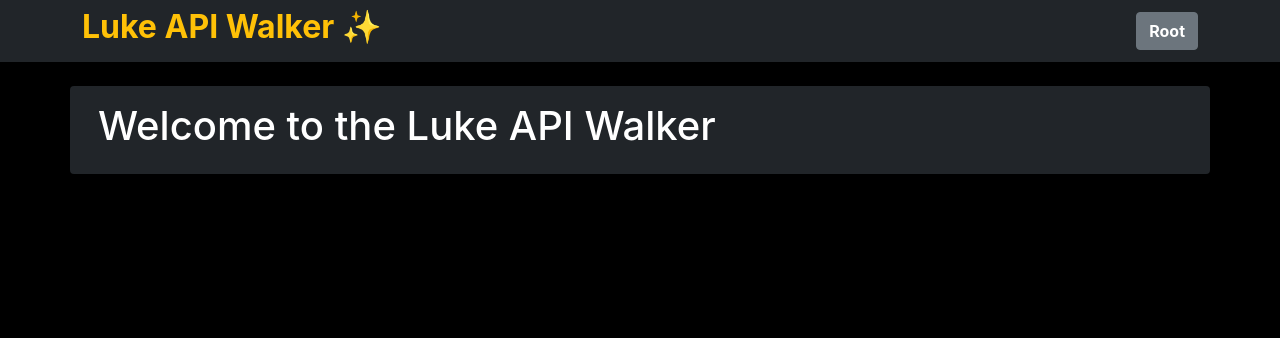
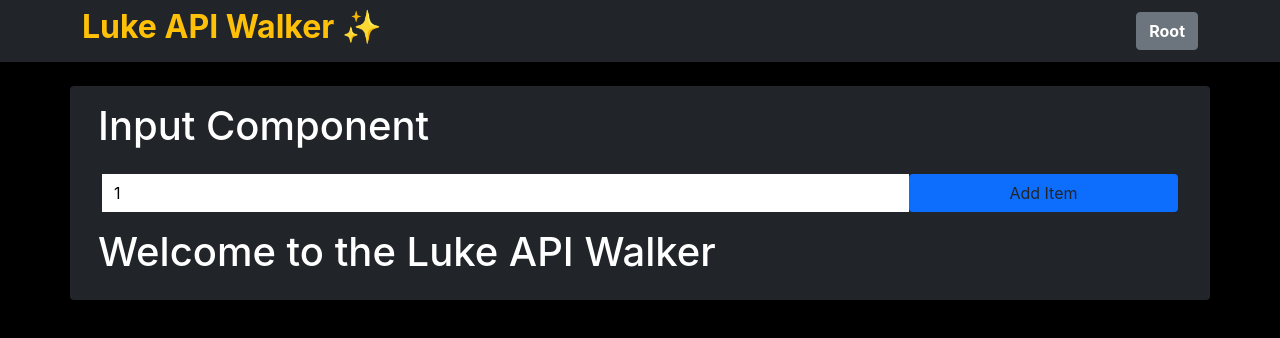
Before and after one commit to vircabading/Coding_Dojo_MERN_Stack_React_Routing_Luke_API_Walker, a React (Create React App) app: page / in a window 1280 px wide. Shown: the top 338 px of the page. Built offline with nearby package versions, Linux system fonts and the light colour scheme.

Commit message:
get id from input

```diff
--- /dev/null
+++ b/src/components/InputComp.jsx
@@ -0,0 +1,35 @@
+import React, { useState } from 'react';
+import { useHistory } from 'react-router-dom';
+
+/**
+ * //// INPUT COMPONENT /////////////////////////////////////////////
+ * @returns HTML for Inputting Search Options
+ */
+const InputComp = () => {
+    // //// FIELDS //////////////////////////////////////////////////
+    const [id, setId] = useState("1");
+    const [category, setCategory] = useState("person");
+    const history = useHistory();
+
+    const handleSubmit = (e) => {
+        e.preventDefault();
+        console.log("ID:", id)
+        history.push("/person/" + id);
+        setCategory("person")
+        setId("1");
+    }
+
+    return (
+        <div>
+            <h1>Input Component</h1>
+            <form className="row p-3" onSubmit={e => handleSubmit(e)}>
+                <input className="col-md-9 rounded-left border-0" type="text"
+                    onChange={e => setId(e.target.value)}
+                    value={id} />
+                <button className='col-md-3 bg-primary rounded-right btn'>Add Item</button>
+            </form>
+        </div>
+    );
+};
+
+export default InputComp;
--- a/src/components/MainComp.jsx
+++ b/src/components/MainComp.jsx
@@ -5,6 +5,7 @@ import Home from './HomeComp';
 import ShowPerson from './ShowPersonComp';
 import ShowPlanet from './ShowPlanetComp';
 import Error from './ErrorComp';
+import InputComp from './InputComp';
 
 /**
  * //// MAIN COMPONENT //////////////////////////////////////
@@ -15,6 +16,8 @@ const Main = () => {
             <div className='container mt-4'>
                 <div className='row bg-dark p-3 rounded'>
                     <div className="col">
+                        {/* **** INPUT FORM ************** */}
+                        <InputComp />
                         {/* **** SHOW PERSON ************* */}
                         <Route path="/person/:id">
                             <ShowPerson />
--- a/src/components/ShowPersonComp.jsx
+++ b/src/components/ShowPersonComp.jsx
@@ -17,7 +17,7 @@ const ShowPerson = () => {
     useEffect(() => {
         axios.get('https://swapi.dev/api/people/' + id)
             .then(response => {
-                console.log("Response data:", JSON.stringify(response.data));
+                console.log("Response Person data:", JSON.stringify(response.data));
                 setperson(response.data);
                 axios.get(response.data.homeworld)
                     .then(response => {
@@ -32,13 +32,14 @@ const ShowPerson = () => {
                 console.log("ERROR FOUND")
                 history.push("/error");
             });
-    }, []);
+    }, [id]);
 
     // //// OUTPUT ///////////////////////////////////////////////////////////////
     return (
         <div >
             <h1>{person.name}</h1>
-            <p>Person: {JSON.stringify(person)}</p>
+            {/* <p>id: { id }</p>
+            <p>Person: {JSON.stringify(person)}</p> */}
             <hr></hr>
             <p>Height: {person.height}</p>
             <p>Mass: {person.mass}</p>
--- a/src/components/ShowPlanetComp.jsx
+++ b/src/components/ShowPlanetComp.jsx
@@ -25,13 +25,13 @@ const ShowPlanet = () => {
             }
 
             );
-    } ,[]);
+    } ,[id]);
 
     // //// OUTPUT ///////////////////////////////////////////////////////////////
     return (
         <div >
             <h1>{ planet.name }</h1>
-            <p>Planet: { JSON.stringify(planet) }</p>
+            {/* <p>Planet: { JSON.stringify(planet) }</p> */}
             <hr></hr>
             <p>Climate: { planet.climate }</p>
             <p>Terrain: { planet.terrain }</p>
```
